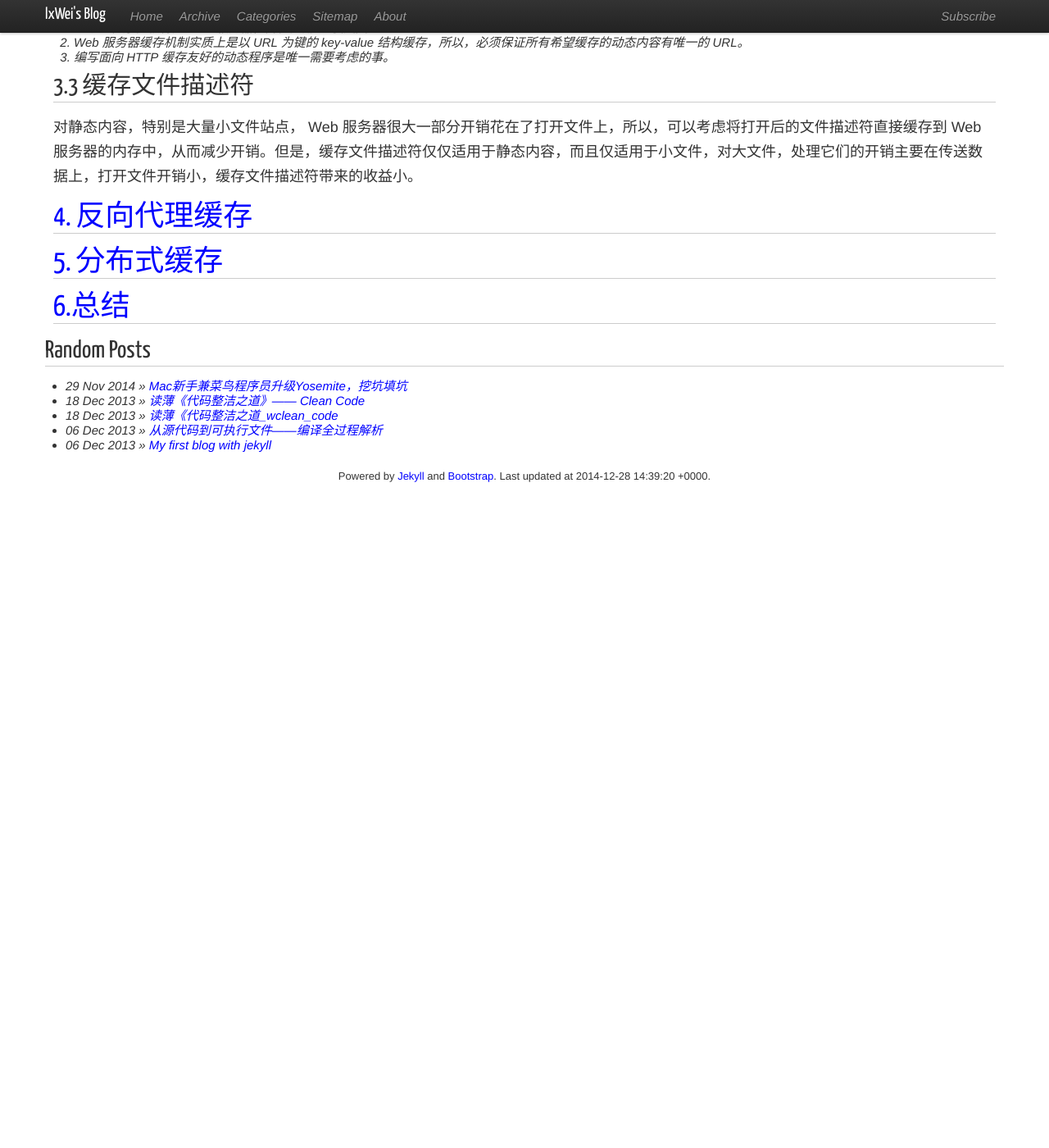
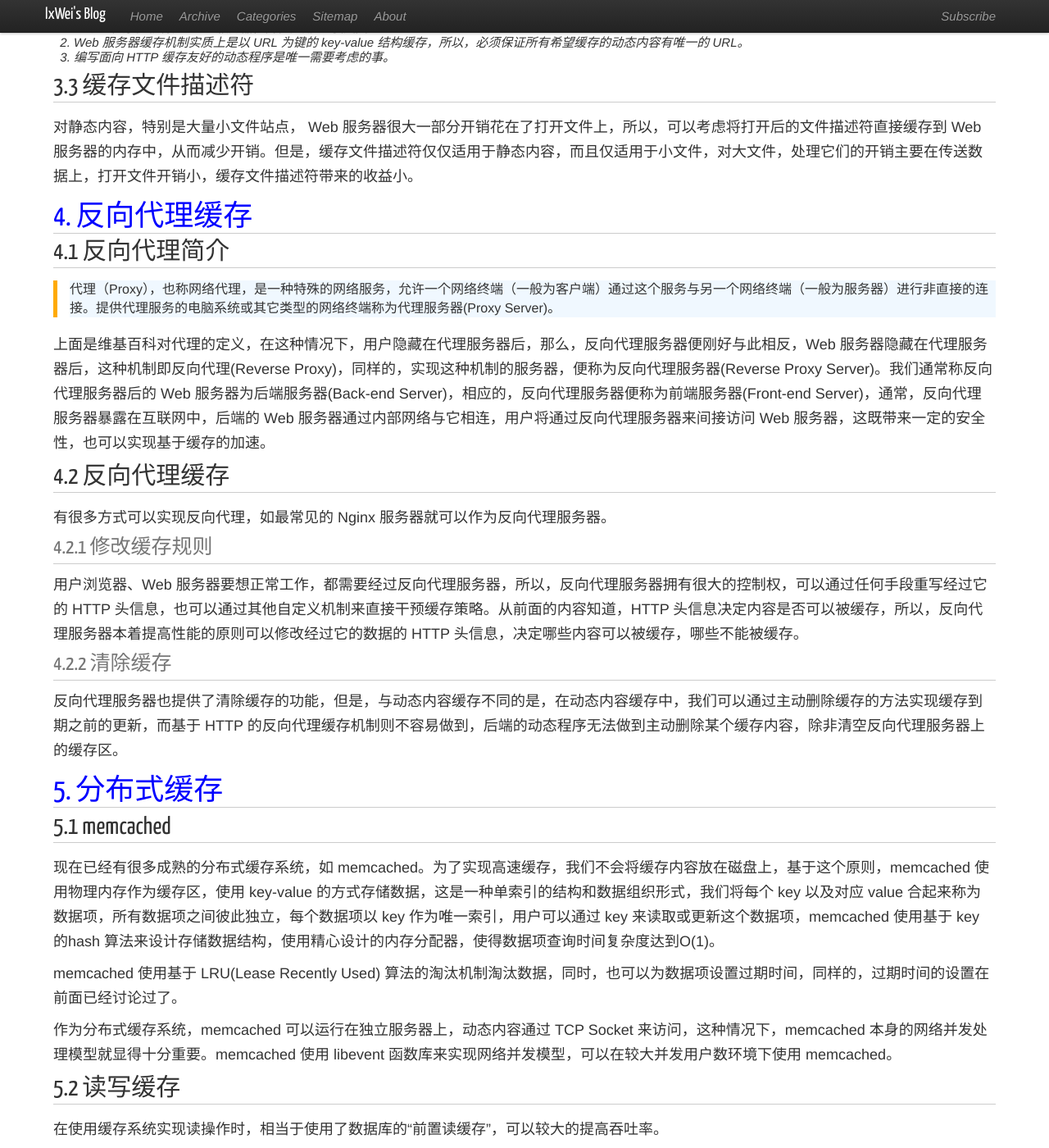
Before and after one commit to lxWei/lxwei.github.com, a Jekyll site: the page built from _posts/2014/2014-12-09-高性能Web缓存浅析.md, in a window 1280 px wide and 1400 px high, scrolled down 5474 px. Shown: the whole window at 82% size. Built offline with Jekyll 4.4.1, drawn with Linux system fonts in a browser that asks for light colours; nearby versions of some CDN libraries; Markdown is read by kramdown in place of the engine named in the settings; comment, search, counter and statistics services are not loaded; before the commit the page ends 6104 px from its top, so only the background shows below that; some of the changed text lies outside the part shown.

Commit message:
add the 4th, 5th, 6th part

```diff
--- a/_posts/2014/2014-12-09-高性能Web缓存浅析.md
+++ b/_posts/2014/2014-12-09-高性能Web缓存浅析.md
@@ -197,16 +197,53 @@ header("Expires: 0");
 对静态内容，特别是大量小文件站点， Web 服务器很大一部分开销花在了打开文件上，所以，可以考虑将打开后的文件描述符直接缓存到 Web 服务器的内存中，从而减少开销。但是，缓存文件描述符仅仅适用于静态内容，而且仅适用于小文件，对大文件，处理它们的开销主要在传送数据上，打开文件开销小，缓存文件描述符带来的收益小。
 
 
+# <a id="reserve_proxy_cache">  4. 反向代理缓存</a>
+
+## 4.1 反向代理简介
+>代理（Proxy），也称网络代理，是一种特殊的网络服务，允许一个网络终端（一般为客户端）通过这个服务与另一个网络终端（一般为服务器）进行非直接的连接。提供代理服务的电脑系统或其它类型的网络终端称为代理服务器(Proxy Server)。
+
+上面是维基百科对代理的定义，在这种情况下，用户隐藏在代理服务器后，那么，反向代理服务器便刚好与此相反，Web 服务器隐藏在代理服务器后，这种机制即反向代理(Reverse Proxy)，同样的，实现这种机制的服务器，便称为反向代理服务器(Reverse Proxy Server)。我们通常称反向代理服务器后的 Web 服务器为后端服务器(Back-end Server)，相应的，反向代理服务器便称为前端服务器(Front-end Server)，通常，反向代理服务器暴露在互联网中，后端的 Web 服务器通过内部网络与它相连，用户将通过反向代理服务器来间接访问 Web 服务器，这既带来一定的安全性，也可以实现基于缓存的加速。
+
+## 4.2 反向代理缓存
+有很多方式可以实现反向代理，如最常见的 Nginx 服务器就可以作为反向代理服务器。
+### 4.2.1 修改缓存规则
+用户浏览器、Web 服务器要想正常工作，都需要经过反向代理服务器，所以，反向代理服务器拥有很大的控制权，可以通过任何手段重写经过它的 HTTP 头信息，也可以通过其他自定义机制来直接干预缓存策略。从前面的内容知道，HTTP 头信息决定内容是否可以被缓存，所以，反向代理服务器本着提高性能的原则可以修改经过它的数据的 HTTP 头信息，决定哪些内容可以被缓存，哪些不能被缓存。
+
+### 4.2.2 清除缓存
+反向代理服务器也提供了清除缓存的功能，但是，与动态内容缓存不同的是，在动态内容缓存中，我们可以通过主动删除缓存的方法实现缓存到期之前的更新，而基于 HTTP 的反向代理缓存机制则不容易做到，后端的动态程序无法做到主动删除某个缓存内容，除非清空反向代理服务器上的缓存区。
 
 
-# <a id="reserve_proxy_cache">  4. 反向代理缓存</a>
+# <a id="distribute_cache">  5. 分布式缓存</a>
+## 5.1 memcached
+现在已经有很多成熟的分布式缓存系统，如 memcached。为了实现高速缓存，我们不会将缓存内容放在磁盘上，基于这个原则，memcached 使用物理内存作为缓存区，使用 key-value 的方式存储数据，这是一种单索引的结构和数据组织形式，我们将每个 key 以及对应 value 合起来称为数据项，所有数据项之间彼此独立，每个数据项以 key 作为唯一索引，用户可以通过 key 来读取或更新这个数据项，memcached 使用基于 key 的hash 算法来设计存储数据结构，使用精心设计的内存分配器，使得数据项查询时间复杂度达到O(1)。
 
-# <a id="distribute_cache">  5. 分布式缓存</a>
+memcached 使用基于 LRU(Lease Recently Used) 算法的淘汰机制淘汰数据，同时，也可以为数据项设置过期时间，同样的，过期时间的设置在前面已经讨论过了。
+
+作为分布式缓存系统，memcached 可以运行在独立服务器上，动态内容通过 TCP Socket 来访问，这种情况下，memcached 本身的网络并发处理模型就显得十分重要。memcached 使用 libevent 函数库来实现网络并发模型，可以在较大并发用户数环境下使用 memcached。
+
+## 5.2 读写缓存
+在使用缓存系统实现读操作时，相当于使用了数据库的“前置读缓存”，可以较大的提高吞吐率。
+
+对于写操作，缓存系统也能带来巨大好处。通常的数据写操作包括插入、更新、删除，这些写操作往往同时伴随着查找和索引更新，往往带来巨大开销。在使用分布式缓存时，我们可以暂时将数据存储在缓存中，然后进行批量写操作。
+
+## 5.3 缓存监控
+memcached 作为一个分布式缓存系统，可以出色的完成任务，同时，memcached 也提供了协议，让我们可以获取它的实时状态，其中有几个重要信息:
+
+1. 空间使用率：关注缓存空间使用率，可以让我们知道何时需要为缓存系统扩容，以避免由于缓存空间已满造成的数据被动淘汰。
+2. 缓存命中率
+3. I/O 流量：反映了缓存系统的工作量，可以从中得知 memcached 是空闲还是繁忙。
+
+## 5.4 缓存扩展
+并发处理能力、缓存空间容量等都可能到达极限，扩展在所难免。
+
+当存在多台缓存服务器后，我们面临的问题是，如何将缓存数据**均衡**的分布在多台缓存服务器上？在这种情况下，可以选择一种基于 key 的划分方法，将所有数据项的 key 均衡分布在不同服务器上，比如采取取余的方法。这种情况下，当我们扩展系统后，由于分区算法的改变，会需要将缓存数据从一台缓存服务器迁移到另一台缓存服务器，实际上，**根本不需要考虑迁移**，因为是缓存数据，重建缓存即可。
+
 
 # <a id="summary">  6.总结</a>
-
+缓存如何使用还得具体问题具体分析。举例来讲，当年在百度实习时，仅仅是一次搜索的结果，使用动态内容缓存都分了好多层，总之是能用缓存就用缓存，能尽早用缓存就尽早用缓存；而在我现在工作的创业公司[有赞][3]，现在也就使用了 redis 做动态内容缓存，随着业务量的增大，正在一步步完善，哦，差点忘了，还有浏览器缓存。
 
 
 
 [1]:http://blog2014.qiniudn.com/12-Last-Modified.jpg
 [2]:http://blog2014.qiniudn.com/12-ETag.jpg
+[3]:http://job.youzan.com "youzan"
```
